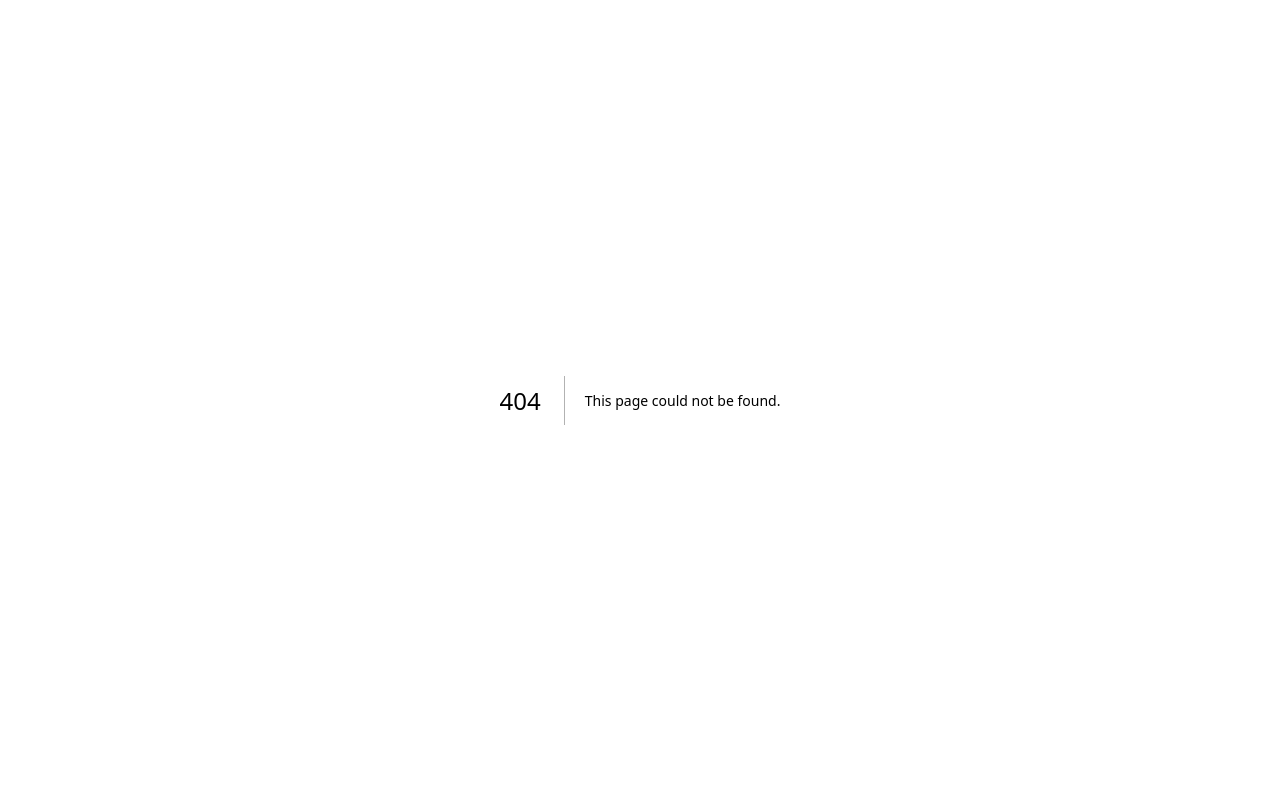
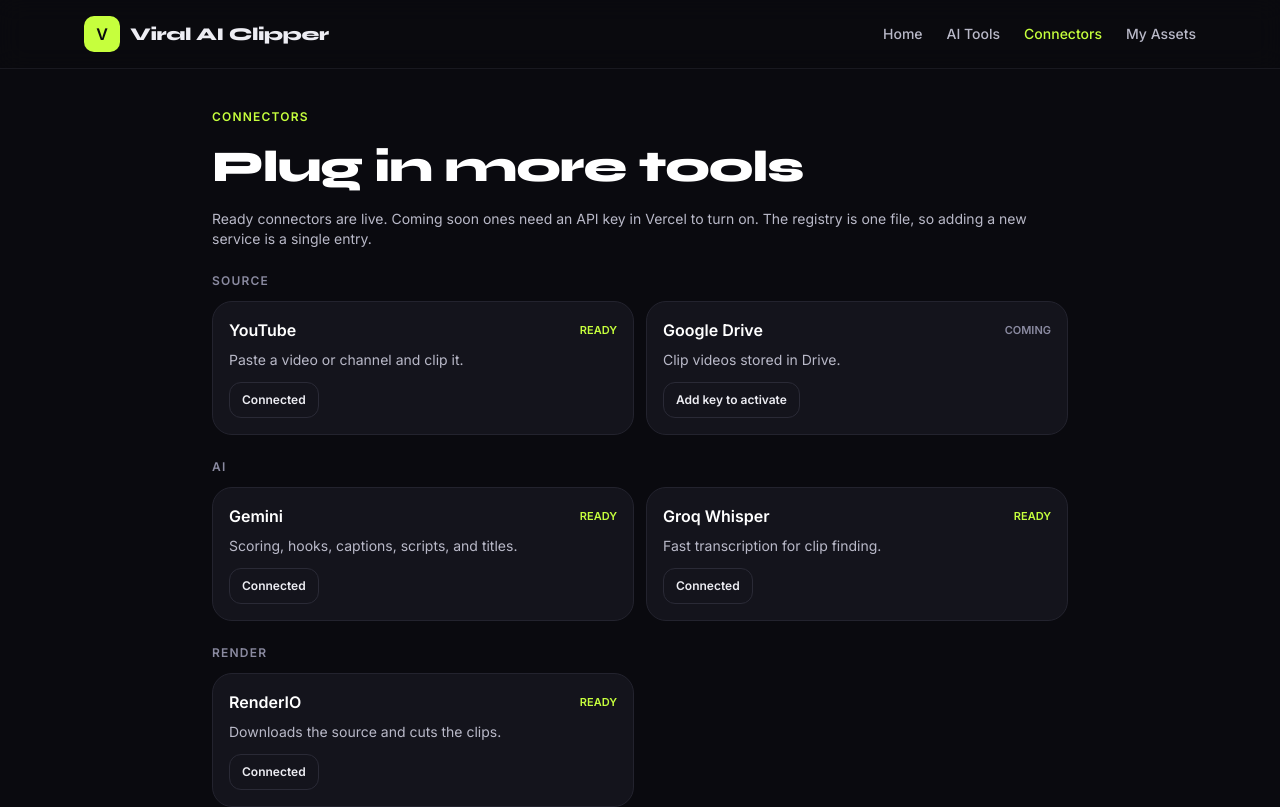
Before and after one commit to senorcoughlin/viral-ai-clipper, a Next.js app: page /connectors in a window 1280 px wide. Before the commit this address had no page. Shown: the top 807 px of the page. Built offline with nearby package versions, Linux system fonts and the light colour scheme.

Commit message:
Add connector registry and Connectors page

```diff
--- /dev/null
+++ b/app/api/connectors/route.js
@@ -0,0 +1,18 @@
+export const dynamic = 'force-dynamic';
+
+import { NextResponse } from 'next/server';
+import { CONNECTORS } from '../../../lib/connectors';
+
+export async function GET() {
+  return NextResponse.json({ success: true, connectors: CONNECTORS });
+}
+
+export async function POST(request) {
+  const { id, action } = await request.json().catch(() => ({}));
+  const connector = CONNECTORS.find(c => c.id === id);
+  if (!connector) return NextResponse.json({ success: false, message: 'Unknown connector' }, { status: 404 });
+  if (connector.status === 'coming') {
+    return NextResponse.json({ success: false, message: `${connector.name} is ready to plug in. Add an API key in Vercel to activate it.` }, { status: 400 });
+  }
+  return NextResponse.json({ success: true, connector, action: action || 'status' });
+}
--- a/app/assets/page.jsx
+++ b/app/assets/page.jsx
@@ -47,6 +47,7 @@ export default function AssetsPage() {
           </a>
           <nav className="flex items-center gap-6 text-sm font-medium text-soft">
             <a href="/" className="hover:text-fg">Home</a>
+            <a href="/connectors" className="hover:text-fg">Connectors</a>
             <a href="/tools" className="hover:text-fg">AI Tools</a>
             <a href="/assets" className="text-lime">My Assets</a>
             <AccountBar onChange={load} />
--- a/app/channel/page.jsx
+++ b/app/channel/page.jsx
@@ -39,6 +39,7 @@ export default function ChannelPage() {
           </a>
           <nav className="flex gap-6 text-sm font-medium text-soft">
             <a href="/" className="hover:text-fg">Home</a>
+            <a href="/connectors" className="hover:text-fg">Connectors</a>
             <a href="/tools" className="hover:text-fg">AI Tools</a>
             <a href="/assets" className="hover:text-fg">My Assets</a>
             <a href="/channel" className="text-lime">Channel</a>
--- /dev/null
+++ b/app/connectors/page.jsx
@@ -0,0 +1,73 @@
+'use client';
+
+import { useEffect, useState } from 'react';
+
+export default function ConnectorsPage() {
+  const [connectors, setConnectors] = useState([]);
+  const [message, setMessage] = useState('');
+
+  useEffect(() => {
+    fetch('/api/connectors').then(r => r.json()).then(d => setConnectors(d.connectors || [])).catch(() => {});
+  }, []);
+
+  async function connect(id) {
+    setMessage('');
+    const res = await fetch('/api/connectors', {
+      method: 'POST',
+      headers: { 'Content-Type': 'application/json' },
+      body: JSON.stringify({ id, action: 'connect' }),
+    });
+    const data = await res.json();
+    setMessage(data.message || (data.success ? `${id} is already connected.` : 'Could not connect'));
+  }
+
+  const groups = connectors.reduce((acc, c) => {
+    acc[c.category] = acc[c.category] || [];
+    acc[c.category].push(c);
+    return acc;
+  }, {});
+
+  return (
+    <main className="min-h-screen bg-ink text-fg">
+      <header className="sticky top-0 z-20 border-b border-line/60 bg-ink/70 backdrop-blur-md">
+        <div className="mx-auto flex h-[68px] max-w-6xl items-center justify-between px-5">
+          <a href="/" className="flex items-center gap-2.5 text-fg no-underline">
+            <span className="grid h-9 w-9 place-items-center rounded-[10px] bg-lime text-ink font-extrabold">V</span>
+            <span className="font-display text-lg font-extrabold tracking-tight">Viral AI Clipper</span>
+          </a>
+          <nav className="flex gap-6 text-sm font-medium text-soft">
+            <a href="/" className="hover:text-fg">Home</a>
+            <a href="/tools" className="hover:text-fg">AI Tools</a>
+            <a href="/connectors" className="text-lime">Connectors</a>
+            <a href="/assets" className="hover:text-fg">My Assets</a>
+          </nav>
+        </div>
+      </header>
+      <section className="mx-auto flex max-w-4xl flex-col gap-6 px-5 py-10">
+        <span className="eyebrow">Connectors</span>
+        <h1 className="font-display text-3xl font-extrabold tracking-tight text-white md:text-[44px]">Plug in more tools</h1>
+        <p className="text-sm text-soft">Ready connectors are live. Coming soon ones need an API key in Vercel to turn on. The registry is one file, so adding a new service is a single entry.</p>
+        {message && <p className="text-sm text-lime">{message}</p>}
+        {Object.entries(groups).map(([category, items]) => (
+          <div key={category} className="flex flex-col gap-3">
+            <h2 className="text-xs font-semibold uppercase tracking-[.1em] text-muted">{category}</h2>
+            <div className="grid gap-3 sm:grid-cols-2">
+              {items.map(c => (
+                <div key={c.id} className="card flex flex-col gap-2 p-4">
+                  <div className="flex items-center justify-between">
+                    <span className="font-semibold text-white">{c.name}</span>
+                    <span className={`text-[11px] font-bold uppercase ${c.status === 'ready' ? 'text-lime' : 'text-muted'}`}>{c.status}</span>
+                  </div>
+                  <p className="text-sm text-soft">{c.description}</p>
+                  <button type="button" onClick={() => connect(c.id)} className="btn-ghost mt-1 h-9 self-start px-3 text-xs">
+                    {c.status === 'ready' ? 'Connected' : 'Add key to activate'}
+                  </button>
+                </div>
+              ))}
+            </div>
+          </div>
+        ))}
+      </section>
+    </main>
+  );
+}
--- a/app/page.jsx
+++ b/app/page.jsx
@@ -224,6 +224,7 @@ function HomeInner() {
           <nav className="hidden gap-7 text-sm font-medium text-soft md:flex">
             <a href="#how" className="hover:text-fg">How it works</a>
             <a href="#clips" className="hover:text-fg">Your clips</a>
+            <a href="/connectors" className="hover:text-fg">Connectors</a>
             <a href="/tools" className="hover:text-fg">AI Tools</a>
             <a href="/assets" className="hover:text-fg">My Assets</a>
             <a href="/channel" className="hover:text-fg">Channel</a>
--- a/app/tools/page.jsx
+++ b/app/tools/page.jsx
@@ -60,6 +60,7 @@ export default function ToolsPage() {
           </a>
           <nav className="flex gap-6 text-sm font-medium text-soft">
             <a href="/" className="hover:text-fg">Home</a>
+            <a href="/connectors" className="hover:text-fg">Connectors</a>
             <a href="/tools" className="text-lime">AI Tools</a>
             <a href="/assets" className="hover:text-fg">My Assets</a>
             <a href="/channel" className="hover:text-fg">Channel</a>
--- /dev/null
+++ b/lib/connectors.js
@@ -0,0 +1,12 @@
+export const CONNECTORS = [
+  { id: 'youtube', name: 'YouTube', category: 'source', description: 'Paste a video or channel and clip it.', status: 'ready' },
+  { id: 'gemini', name: 'Gemini', category: 'ai', description: 'Scoring, hooks, captions, scripts, and titles.', status: 'ready' },
+  { id: 'groq', name: 'Groq Whisper', category: 'ai', description: 'Fast transcription for clip finding.', status: 'ready' },
+  { id: 'renderio', name: 'RenderIO', category: 'render', description: 'Downloads the source and cuts the clips.', status: 'ready' },
+  { id: 'stripe', name: 'Stripe', category: 'billing', description: 'Pro subscription and credit packs.', status: 'ready' },
+  { id: 'blob', name: 'Vercel Blob', category: 'storage', description: 'Stores clips and account data.', status: 'ready' },
+  { id: 'tiktok', name: 'TikTok', category: 'publish', description: 'Post or schedule clips to TikTok.', status: 'coming' },
+  { id: 'instagram', name: 'Instagram Reels', category: 'publish', description: 'Post or schedule clips to Reels.', status: 'coming' },
+  { id: 'youtube_shorts', name: 'YouTube Shorts', category: 'publish', description: 'Upload clips as Shorts.', status: 'coming' },
+  { id: 'drive', name: 'Google Drive', category: 'source', description: 'Clip videos stored in Drive.', status: 'coming' },
+];
```
